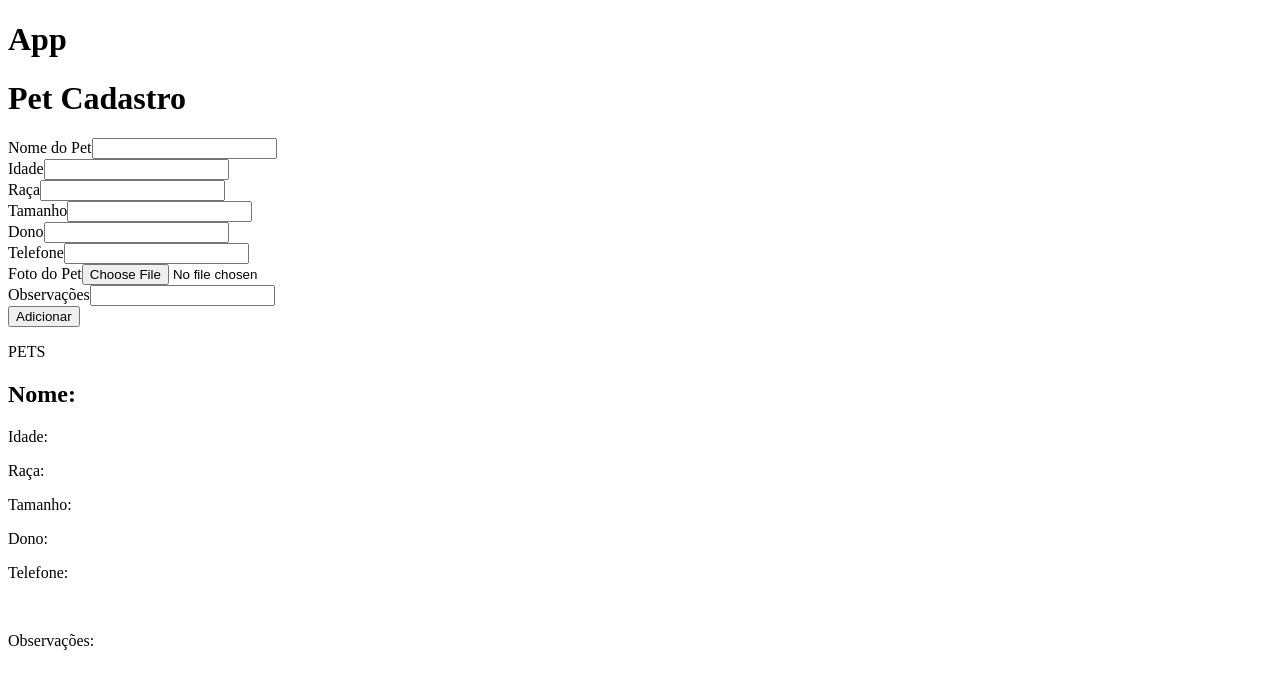
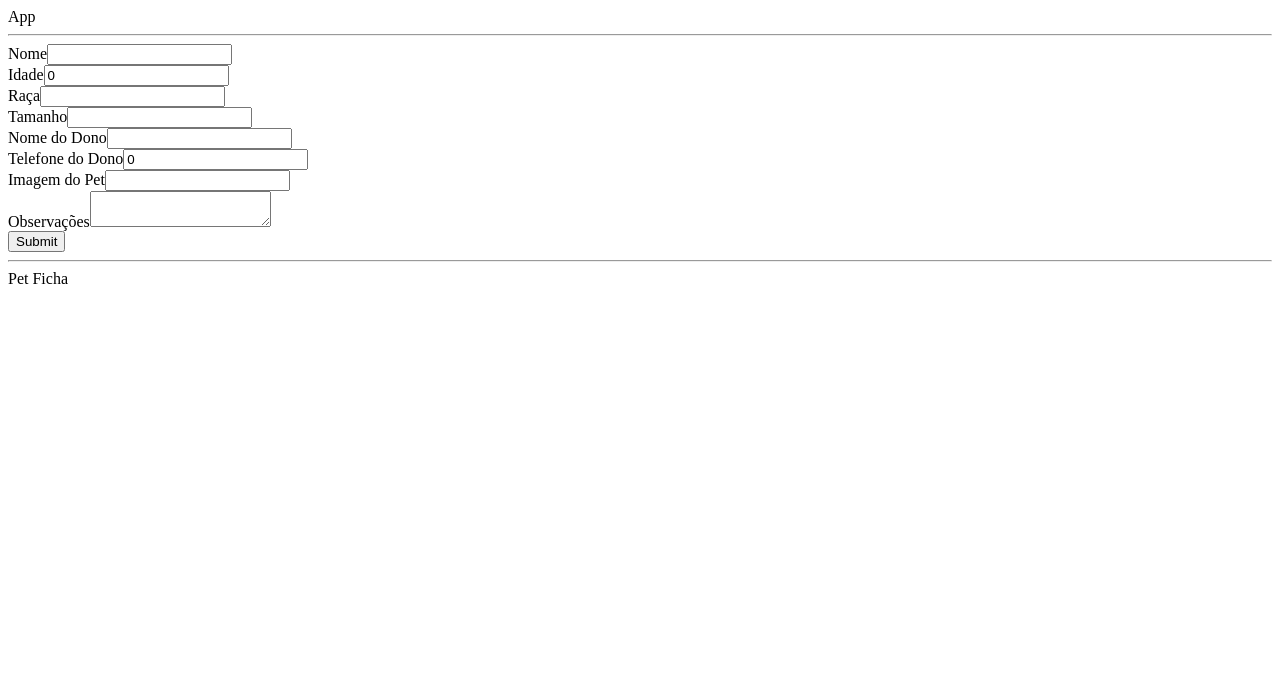
Before and after one commit to 1TDSS-IBM-Entrega/cp_2_2_forms, a React (Create React App) app: page / in a window 1280 px wide. Shown: the top 688 px of the page. Built offline with nearby package versions, Linux system fonts and the light colour scheme.

Commit message:
pet form + props

```diff
--- a/src/App.jsx
+++ b/src/App.jsx
@@ -1,14 +1,12 @@
-import React from "react";
-import ListaPet from "./Components/ListaPet/ListaPet";
+import { PetCadastro } from "./Components/PetCadastro/PetCadastro"
 
-
-function App() {
-  return (
+function App () {
+  return(
     <div>
-      <h1>App</h1>
-      <ListaPet/>
+      App
+      <PetCadastro />
     </div>
-  );
+  )
 }
 
-export default App;
+export default App
--- a/src/Components/ListaPet/ListaPet.jsx
+++ /dev/null
@@ -1,89 +0,0 @@
-import React, { useState } from "react";
-import Pet from "../Pet/Pet";
-import  PetCadastro  from "../PetCadastro/PetCadastro";
-
-export default function ListaPet() {
-
-
-    const [petInit,setPet]=useState([
-        {
-            nome: "",
-            idade: "",
-            raca: "",
-            tamanho: "",
-            dono: "",
-            telefone: "",
-            foto: "",
-            observacoes: ""
-
-        }
-
-      ])
-
-
-    const [nPet, setNPet] = useState({
-
-        "nome": "",
-        "idade": "",
-        "raca": "",
-        "tamanho": "",
-        "dono": "",
-        "telefone": "",
-        "foto": "",
-        "observacoes": ""
-    })
-
-    const addPet = (e) => {
-        e.preventDefautl()
-
-        setNPet({
-            "nome": "",
-            "idade": "",
-            "raca": "",
-            "tamanho": "",
-            "dono": "",
-            "telefone": "",
-            "foto": "",
-            "observacoes": ""
-        })
-
-        setPet([...petInit,nPet])
-    }
-
-    const captura = (e)=>{
-        e.preventDefault()
-
-        //DESESTRUTURAÇÃO
-        const {name, value} = e.target
-
-        if(name === "nome"){
-            setNPet({
-            "nome": value,
-            "idade": nPet.idade,
-            "raca": nPet.raca,
-            "tamanho": nPet.tamanho,
-            "dono": nPet.dono,
-            "telefone": nPet.telefone,
-            "foto": nPet.foto,
-            "observacoes": nPet.observacoes
-            })
-        }
-    }
-
-    return (
-        <>
-            <PetCadastro
-                digit={captura}
-            />
-
-            <p>PETS</p>
-            {petInit.map((tar, i) => (
-                <Pet
-                    key={i}
-                    pet={tar}
-                />
-            ))}
-
-        </>
-    )
-}
--- a/src/Components/Pet/Pet.jsx
+++ /dev/null
@@ -1,20 +0,0 @@
-import React from "react";
-
-
-export default function Pet(props){
-    return(
-        <>
-        <h2>Nome:{props.pet.nome}</h2>
-        <p>Idade:{props.pet.idade}</p>
-        <p>Raça:{props.pet.raca}</p>
-        <p>Tamanho:{props.pet.tamanho}</p>
-        <p>Dono:{props.pet.dono}</p>
-        <p>Telefone:{props.pet.telefone}</p>
-        <div>
-            <img src={props.pet.foto} alt="" />
-        </div>
-        <p>Observações:{props.pet.observacoes}</p>
-
-        </>
-    )
-}
--- a/src/Components/PetCadastro/PetCadastro.jsx
+++ b/src/Components/PetCadastro/PetCadastro.jsx
@@ -1,57 +1,23 @@
-import React from "react"
+import { useState } from "react";
+import { PetFicha } from "../PetFicha/PetFicha";
+import { PetForm } from "../PetForm/PetForm";
 
+export const PetCadastro = () =>{
 
-export default function PetCadastro(props){
+    const [ficha, setFicha] = useState([])
+
+    const addFicha = (dataFicha) => {
+        setFicha((prevFicha) => {
+          return [...prevFicha, dataFicha];
+        });
+      };
+
     return (
-        <div>
-            <h1>Pet Cadastro</h1>
-
-            <form method="post">
-                <div>
-                    <label>Nome do Pet</label>
-                    <input type="text" name="nome" onChange={props.digit} />
-                </div>
-
-                <div>
-                    <label>Idade</label>
-                    <input type="text" name="idade" onChange={props.digit} />
-                </div>
-
-                <div>
-                    <label>Raça</label>
-                    <input type="text" name="raca" onChange={props.digit} />
-                </div>
-
-                <div>
-                    <label>Tamanho</label>
-                    <input type="text" name="tamanho" onChange={props.digit} />
-                </div>
-
-                <div>
-                    <label>Dono</label>
-                    <input type="text" name="dono" onChange={props.digit} />
-                </div>
-
-                <div>
-                    <label>Telefone</label>
-                    <input type="text" name="telefone" onChange={props.digit} />
-                </div>
-
-                <div>
-                    <label>Foto do Pet</label>
-                    <input type="file" name="foto" onChange={props.digit} />
-                </div>
-
-                <div>
-                    <label>Observações</label>
-                    <input type="text" name="observacoes" onChange={props.digit} />
-                </div>
-
-                <div>
-                    <button type="subimt">Adicionar</button>
-                </div>
-            </form>
-        </div>
-
-    )
+        <>
+            <hr />
+            <PetForm addFicha={addFicha} />
+            <hr />
+            <PetFicha props={ficha} />
+        </>
+      );
 }
--- /dev/null
+++ b/src/Components/PetFicha/PetFicha.jsx
@@ -0,0 +1,7 @@
+export const PetFicha = (props) => {
+    return (
+        <div>
+            Pet Ficha
+        </div>
+    )
+}
--- /dev/null
+++ b/src/Components/PetForm/PetForm.jsx
@@ -0,0 +1,82 @@
+import { useState } from "react";
+
+export const PetForm = (props) => {
+
+    const [petName , setPetName] = useState('')
+    const [petAge , setPetAge] = useState(0)
+    const [petSize , setPetSize] = useState('')
+    const [petBreed , setPetBreed] = useState('')
+    const [tutorName , setTutorName] = useState('')
+    const [tutorPhone , setTutorPhone] = useState(0)
+    const [petImage , setPetImage] = useState('')
+    const [observations , setObservations] = useState('')
+    const [fichaData, setFichaData] = useState({})
+
+    const formSubmissionHandler = (e) =>{
+        e.preventDefault()
+
+        setFichaData({
+            name: petName,
+            age: petAge,
+            size: petSize,
+            breed: petBreed,
+            tutorName,
+            tutorPhone,
+            petImage,
+            observations
+        })
+
+        props.addFicha(fichaData)
+
+        setPetName('')
+        setPetAge(0)
+        setPetSize('')
+        setPetBreed('')
+        setTutorName('')
+        setTutorPhone(0)
+        setPetImage('')
+        setObservations('')
+    }
+
+    return (
+        <>
+            <form onSubmit={formSubmissionHandler}>
+                <div >
+                    <label>Nome</label>
+                    <input type='text' id='name' value={petName} onChange={e => setPetName(e.target.value)} autoComplete="none" />
+                </div>
+                <div>
+                    <label>Idade</label>
+                    <input type='number' id='age' value={petAge} onChange={e => setPetAge(e.target.value)} autoComplete="none" />
+                </div>
+                <div>
+                    <label>Raça</label>
+                    <input type='text' id='raca' value={petBreed} onChange={e => setPetBreed(e.target.value)} autoComplete="none" />
+                </div>
+                <div >
+                    <label>Tamanho</label>
+                    <input type='text' id='tamanho' value={petSize} onChange={e => setPetSize(e.target.value)} autoComplete="none" />
+                </div>
+                <div >
+                    <label>Nome do Dono</label>
+                    <input type='text' id='nomeDono' value={tutorName} onChange={e => setTutorName(e.target.value)} autoComplete="none" />
+                </div>
+                <div >
+                    <label>Telefone do Dono</label>
+                    <input type='tel' id='nomeDono'  value={tutorPhone} onChange={e => setTutorPhone(e.target.value)} autoComplete="none" />
+                </div>
+                <div>
+                    <label>Imagem do Pet</label>
+                    <input type='text' id='imagemPet' value={petImage} onChange={e => setPetImage(e.target.value)} autoComplete="none" />
+                </div>
+                <div >
+                    <label >Observações</label>
+                    <textarea type='text' id='obs' value={observations} onChange={e => setObservations(e.target.value)} autoComplete="none" />
+                </div>
+                <div>
+                    <button>Submit</button>
+                </div>
+            </form>
+        </>
+      );
+}
```
